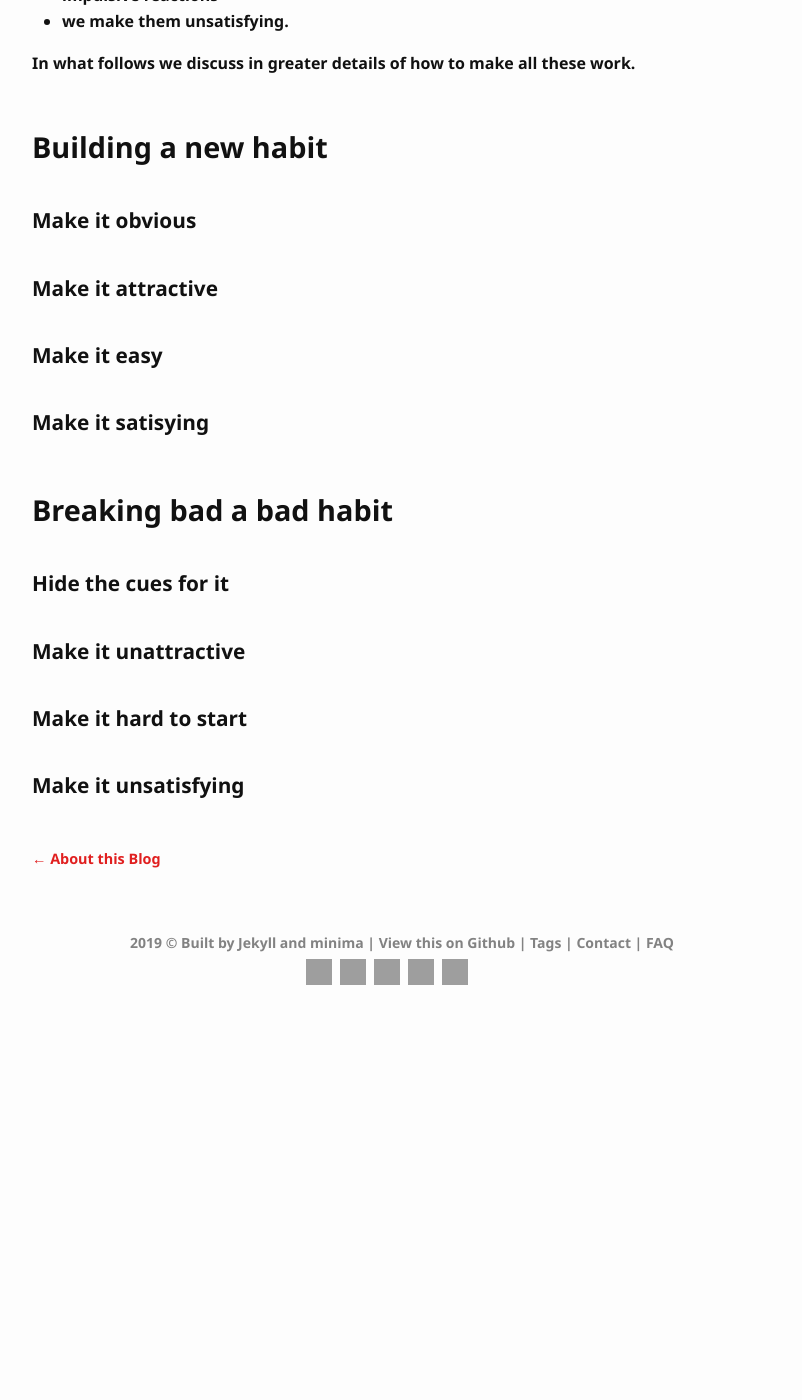
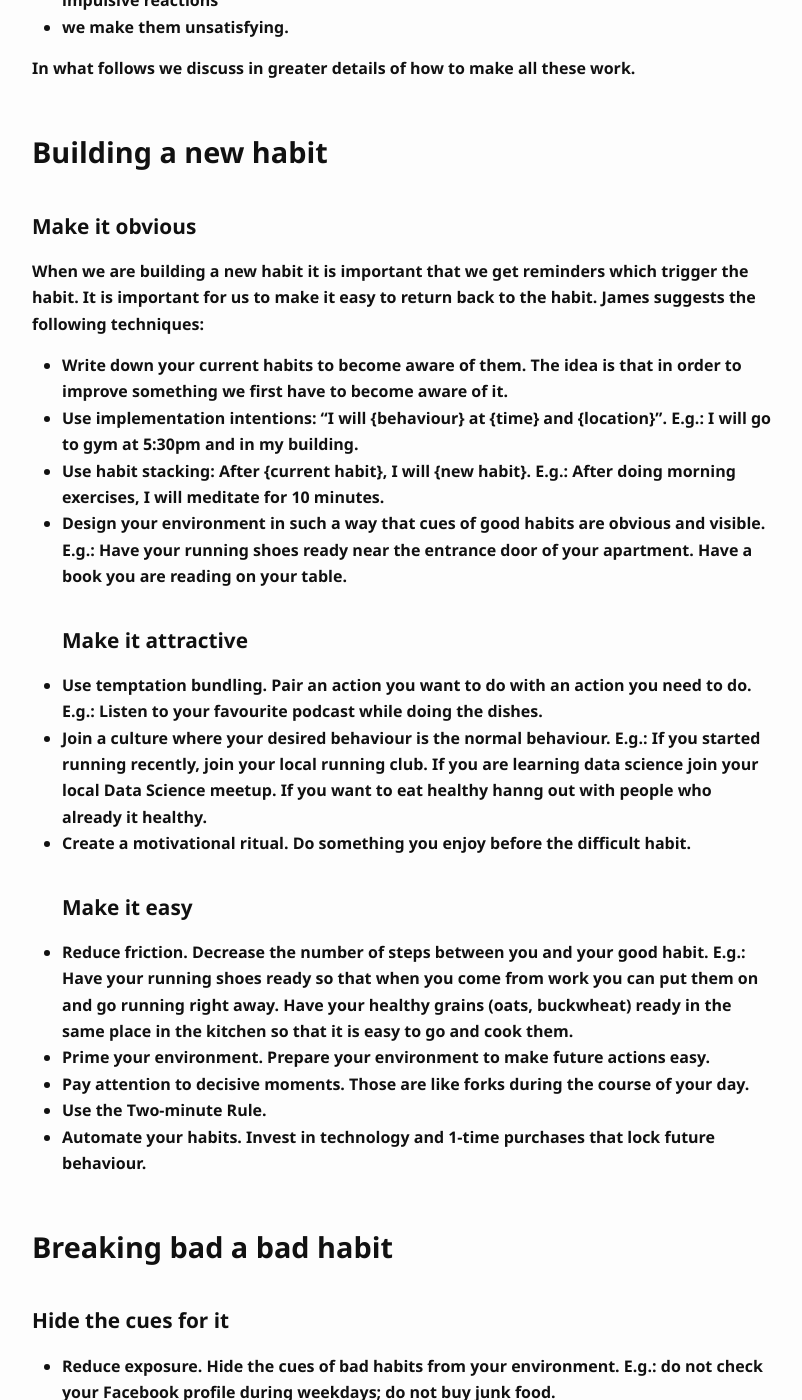
Before and after one commit to UladzimirYahorau/uladzimiryahorau.github.io, a Jekyll site: the page built from _posts/2020-02-02-Atomic_Habits.md, in a window 1280 px wide and 1400 px high, scrolled down 1709 px. Shown: the whole window, without its empty margins (238-1040 px from the left). Built offline with Jekyll 4.4.1, drawn with Linux system fonts in a browser that asks for light colours; comment, search, counter and statistics services are not loaded; before the commit the page ends 2714 px from its top, so only the background shows below that; some of the changed text lies outside the part shown; grey boxes are pictures that could not be loaded.

Commit message:
Added more stuff

```diff
--- a/_posts/2020-02-02-Atomic_Habits.md
+++ b/_posts/2020-02-02-Atomic_Habits.md
@@ -2,11 +2,11 @@
 layout: post
 comments: true
 title: "Book review: Atomic Habits by James Clear"
-date: 2017-08-20 00:23:00
+date: 2020-02-02 00:23:00
 tags: self-developement
 ---
 
-> In his book James Clear describes a structured and clear way to build good habits and break bad ones. This post is my summary of the ideas described in this book.
+> In his book Atomic Habits James Clear describes a structured and clear way to build good habits and break bad ones. This post is my summary of the ideas described in this book.
 
 <!--more-->
 - **atomic**
@@ -46,12 +46,27 @@ In what follows we discuss in greater details of how to make all these work.
 
 ## Building a new habit
 ### Make it obvious
+When we are building a new habit it is important that we get reminders which trigger the habit. It is important for us to make it easy to return back to the habit. James suggests the following techniques:
+- Write down your current habits to become aware of them. The idea is that in order to improve something we first have to become aware of it.
+- Use implementation intentions: "I will {behaviour} at {time} and {location}". E.g.: I will go to gym at 5:30pm and in my building.
+- Use habit stacking: After {current habit}, I will {new habit}. E.g.: After doing morning exercises, I will meditate for 10 minutes.
+- Design your environment in such a way that cues of good habits are obvious and visible. E.g.: Have your running shoes ready near the entrance door of your apartment. Have a book you are reading on your table.
 ### Make it attractive
+- Use temptation bundling. Pair an action you want to do with an action you need to do. E.g.: Listen to your favourite podcast while doing the dishes.
+- Join a culture where your desired behaviour is the normal behaviour. E.g.: If you started running recently, join your local running club. If you are learning data science join your local Data Science meetup. If you want to eat healthy hanng out with people who already it healthy.
+- Create a motivational ritual. Do something you enjoy before the difficult habit.
 ### Make it easy
-### Make it satisying
+- Reduce friction. Decrease the number of steps between you and your good habit. E.g.: Have your running shoes ready so that when you come from work you can put them on and go running right away. Have your healthy grains (oats, buckwheat) ready in the same place in the kitchen so that it is easy to go and cook them.
+- Prime your environment. Prepare your environment to make future actions easy.
+- Pay attention to decisive moments. Those are like forks during the course of your day.
+- Use the Two-minute Rule.
+- Automate your habits. Invest in technology and 1-time purchases that lock future behaviour.
 
 ## Breaking bad a bad habit
 ### Hide the cues for it
+- Reduce exposure. Hide the cues of bad habits from your environment. E.g.: do not check your Facebook profile during weekdays; do not buy junk food.
 ### Make it unattractive
+- Reframe your mindset. Highlight the benefits of avoiding your bad habit.
 ### Make it hard to start
+
 ### Make it unsatisfying
```
